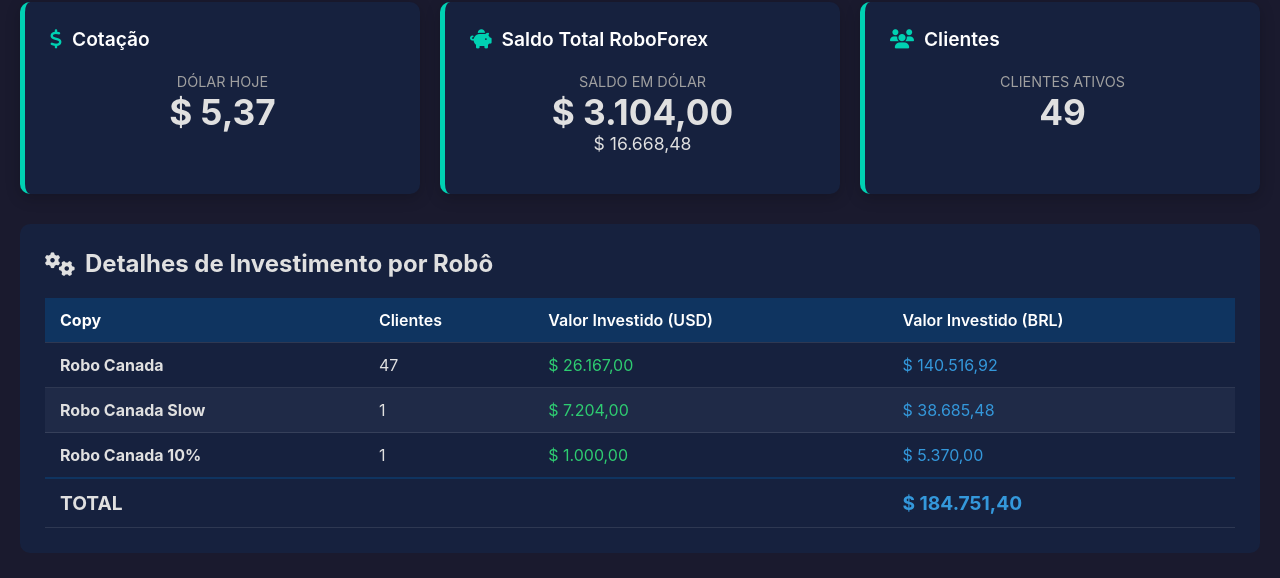
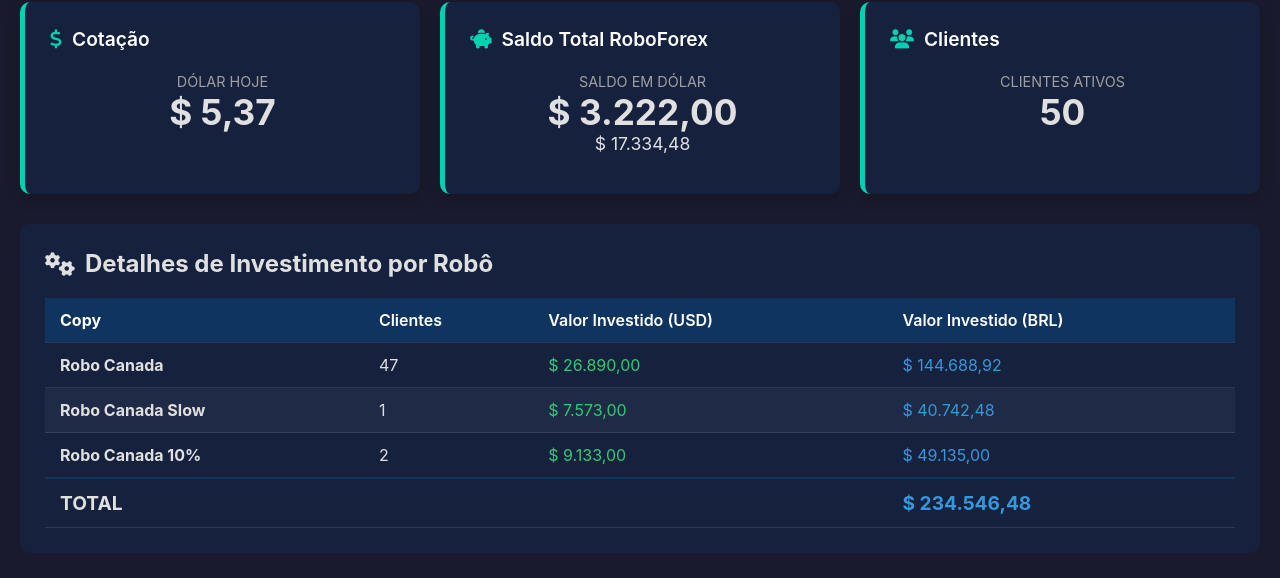
Before and after one commit to rendamensalpro/prolaborenovo, a plain HTML site: page index.html in a window 1280 px wide. Shown: the part 198-776 px from the top of the page. Drawn offline with Linux system fonts and the light colour scheme.

Commit message:
Update index.html

```diff
--- a/index.html
+++ b/index.html
@@ -290,8 +290,8 @@
                 <h2 class="card-title" style="--secondary-color: var(--accent-color-1);"><i class="fas fa-piggy-bank"></i>Saldo Total RoboForex</h2>
                 <div class="metric-group">
                     <span class="metric-label">Saldo em Dólar</span>
-                    <span class="metric-value" data-target="3104.00">$ 0.00</span>
-                    <span class="metric-sub-value" data-target="16668.48">R$ 0.00</span>
+                    <span class="metric-value" data-target="3222.00">$ 0.00</span>
+                    <span class="metric-sub-value" data-target="17334.48">R$ 0.00</span>
                 </div>
             </div>
 
@@ -299,7 +299,7 @@
                 <h2 class="card-title" style="--secondary-color: var(--accent-color-1);"><i class="fas fa-users"></i>Clientes</h2>
                 <div class="metric-group">
                     <span class="metric-label">Clientes Ativos</span>
-                    <span class="metric-value" data-target="49">0</span>
+                    <span class="metric-value" data-target="50">0</span>
                 </div>
             </div>
 
@@ -320,26 +320,26 @@
                     <tr>
                         <td>Robo Canada</td>
                         <td data-target="47">0</td>
-                        <td class="value green" data-target="26167.00">$ 0.00</td>
-                        <td class="value blue" data-target="140516.92">R$ 0.00</td>
+                        <td class="value green" data-target="26890.00">$ 0.00</td>
+                        <td class="value blue" data-target="144688.92">R$ 0.00</td>
                     </tr>
                     <tr>
                         <td>Robo Canada Slow</td>
                         <td data-target="1">0</td>
-                        <td class="value green" data-target="7204.00">$ 0.00</td>
-                        <td class="value blue" data-target="38685.48">R$ 0.00</td>
+                        <td class="value green" data-target="7573.00">$ 0.00</td>
+                        <td class="value blue" data-target="40742.48">R$ 0.00</td>
                     </tr>
                     <tr>
                         <td>Robo Canada 10%</td>
-                        <td data-target="1">0</td>
-                        <td class="value green" data-target="1000.00">$ 0.00</td>
-                        <td class="value blue" data-target="5370.00">R$ 0.00</td>
+                        <td data-target="2">0</td>
+                        <td class="value green" data-target="9133.00">$ 0.00</td>
+                        <td class="value blue" data-target="49135.00">R$ 0.00</td>
                     </tr>
                 </tbody>
                 <tfoot>
                     <tr>
                         <td colspan="3">TOTAL</td>
-                        <td class="value blue" data-target="184751.40">R$ 0.00</td>
+                        <td class="value blue" data-target="234546.48">R$ 0.00</td>
                     </tr>
                 </tfoot>
             </table>
```
